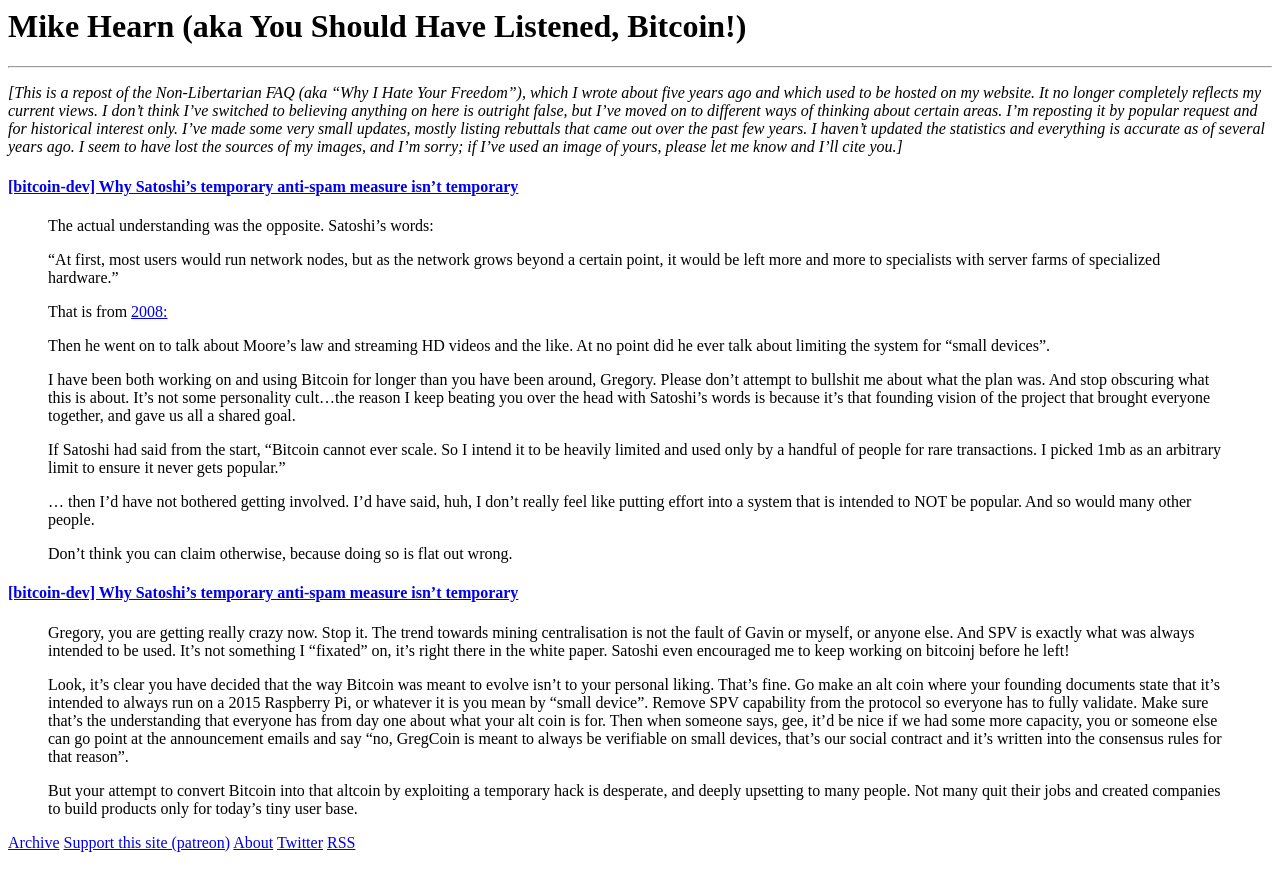
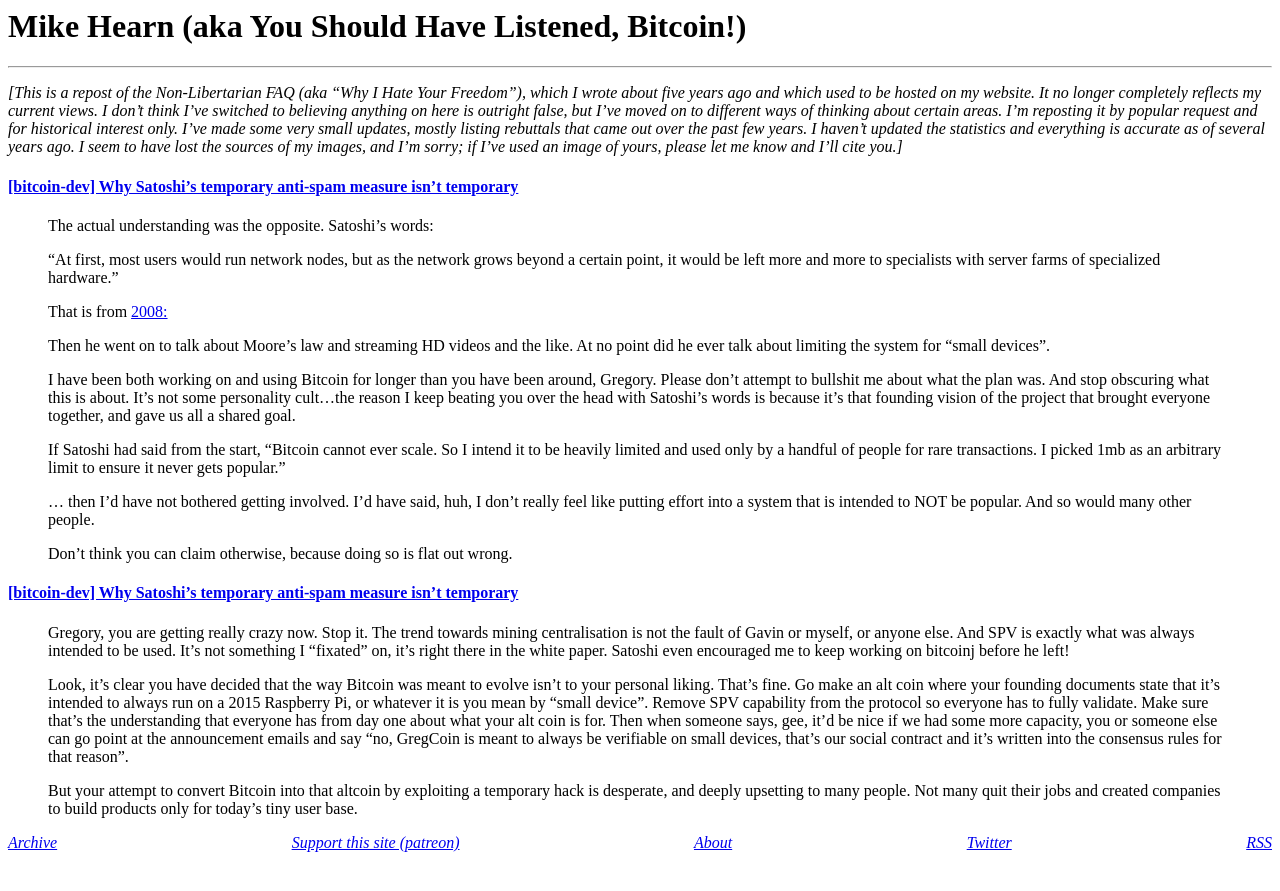
Before and after one commit to derykmakgill/website, a Jekyll site: the page built from _research/mike-hearn.md, in a window 1280 px wide. Shown: the top 891 px of the page. Built offline with Jekyll 4.4.1, drawn with Linux system fonts in a browser that asks for light colours.

Commit message:
Update default.html

```diff
--- a/_layouts/default.html
+++ b/_layouts/default.html
@@ -1,4 +1,4 @@
 
-<style>body{/*font-family:sans-serif;-webkit-font-smoothing: antialiased;font-size:15px*/}.pd{width:4em;flex-shrink:0;padding-bottom:.9em;}.par div{display:flex} /*@media(prefers-color-scheme:dark){body{background-color:#1f1f1f;color:#ddd}a{color:#daa520}a:visited{color:#daa520}/*</style><meta name=viewport content="width=device-width">
+<style>body{/*font-family:sans-serif;-webkit-font-smoothing: antialiased;font-size:15px*/}.pd{width:4em;flex-shrink:0;padding-bottom:.9em;}.par div{display:flex} /*@media(prefers-color-scheme:dark){body{background-color:#1f1f1f;color:#ddd}a{color:#daa520}a:visited{color:#daa520}*/ .np{display:flex;flex-direction:row;justify-content:space-between;padding-bottom:.5em;font-style:italic}</style><meta name=viewport content="width=device-width">
 
 {{content}}
```
